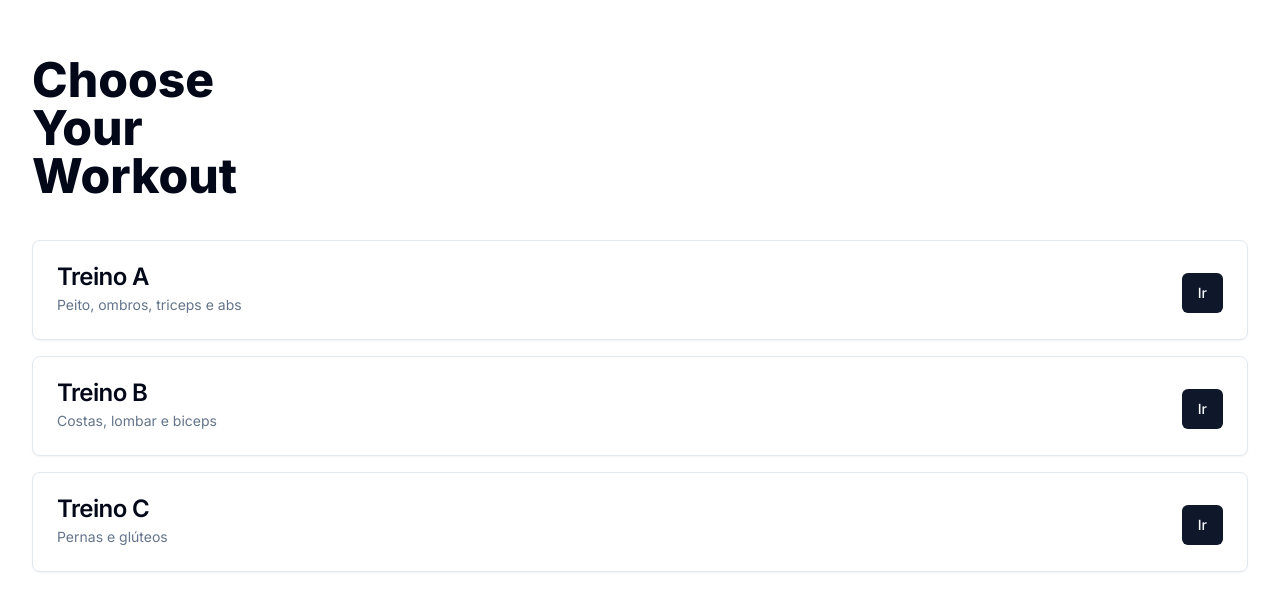
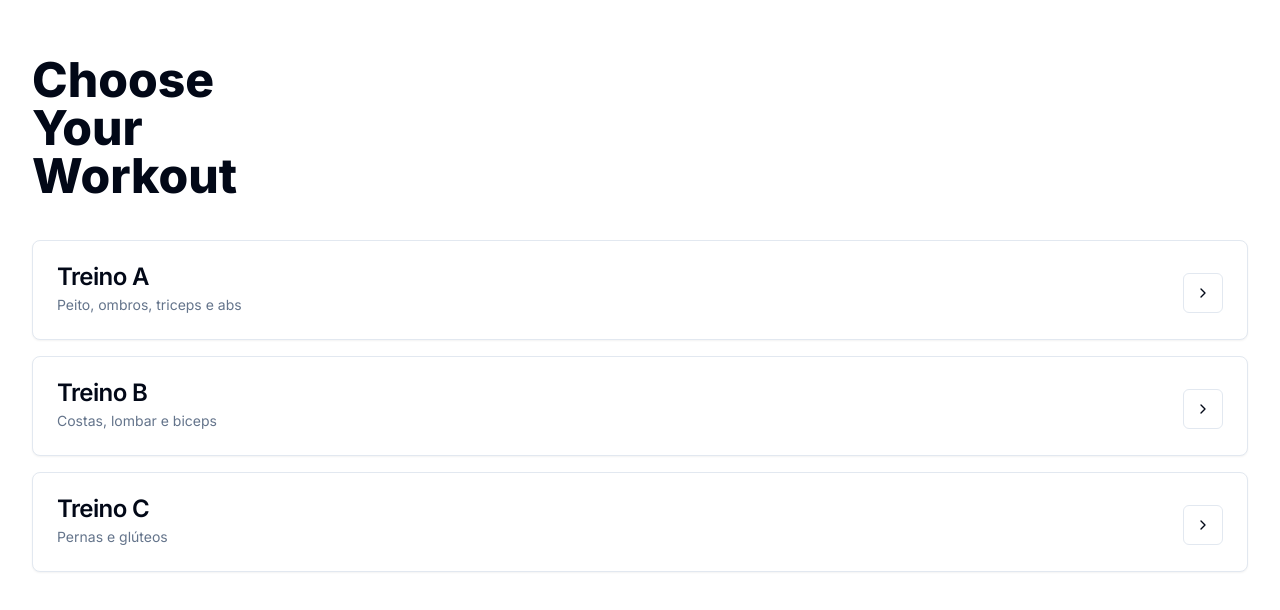
Before and after one commit to katsuragawaa/workout-react, a Next.js app: page / in a window 1280 px wide. Shown: the top 610 px of the page. Built offline with nearby package versions, Linux system fonts and the light colour scheme.

Commit message:
feat: change to icon button

```diff
--- a/components/workout-card.tsx
+++ b/components/workout-card.tsx
@@ -1,5 +1,6 @@
+import { ChevronRight } from "lucide-react";
 import { Button } from "./ui/button";
-import { Card, CardHeader, CardTitle, CardDescription } from "./ui/card";
+import { Card, CardDescription, CardHeader, CardTitle } from "./ui/card";
 
 interface WorkoutCardProps {
   title: string;
@@ -14,7 +15,9 @@ export const WorkoutCard: React.FC<WorkoutCardProps> = ({ title, description })
           <CardTitle>{title}</CardTitle>
           <CardDescription>{description}</CardDescription>
         </div>
-        <Button>Ir</Button>
+        <Button variant="outline" size="icon">
+          <ChevronRight className="h-4 w-4" />
+        </Button>
       </CardHeader>
     </Card>
   );
```
